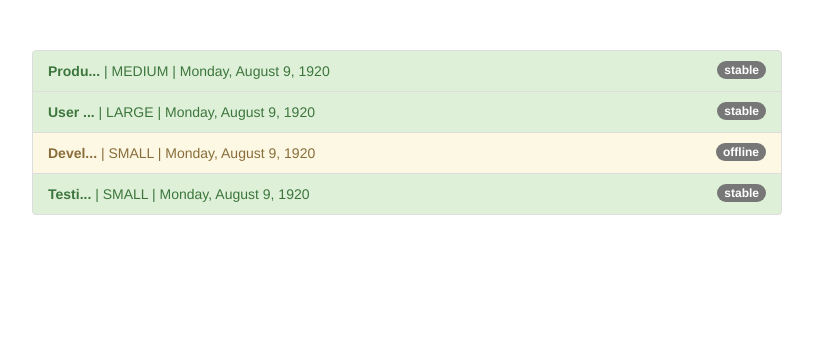
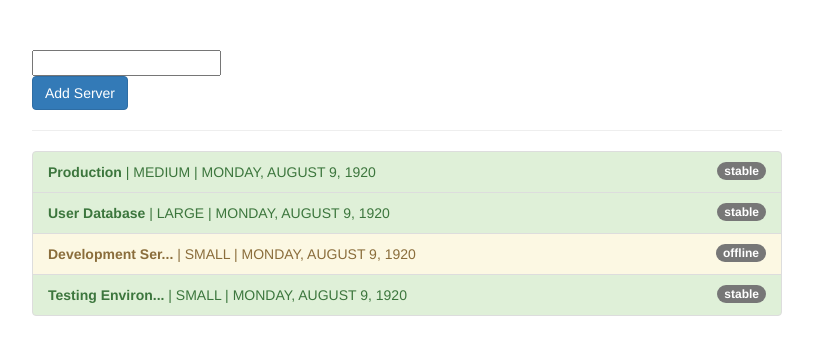
Before and after one commit to ThamTran9x/angular-pipes, an Angular app: page / in a window 1280 px wide. Shown: the top 354 px of the page, without its empty margins (233-1046 px from the left). Built offline with nearby package versions, Linux system fonts and the light colour scheme.

Commit message:
pure and impure pipe to update or not update filter list when array/object is changed

```diff
--- a/src/app/app.component.html
+++ b/src/app/app.component.html
@@ -1,18 +1,22 @@
 <div class="container">
   <div class="row">
     <div class="col-xs-12 col-sm-10 col-md-8 col-sm-offset-1 col-md-offset-2">
+      <input type="text" [(ngModel)]="filteredStatus">
+      <br>
+      <button class="btn btn-primary" (click)="onAddServer()">Add Server</button>
+      <hr>
       <ul class="list-group">
         <li
           class="list-group-item"
-          *ngFor="let server of servers"
+          *ngFor="let server of servers | filter:filteredStatus:'status'"
           [ngClass]="getStatusClasses(server)">
           <span
             class="badge">
             {{ server.status }}
           </span>
-          <strong>{{ server.name | shorten:5 }}</strong> |
+          <strong>{{ server.name | shorten:15 }}</strong> |
           {{ server.instanceType | uppercase}} |
-          {{ server.started | date:'fullDate'}}
+          {{ server.started | date:'fullDate' | uppercase}}
         </li>
       </ul>
     </div>
--- a/src/app/app.component.ts
+++ b/src/app/app.component.ts
@@ -32,6 +32,7 @@
       started: new Date(15, 1, 2017)
     }
   ];
+  filteredStatus = '';
   getStatusClasses(server: {instanceType: string, name: string, status: string, started: Date}) {
     return {
       'list-group-item-success': server.status === 'stable',
@@ -39,4 +40,13 @@
       'list-group-item-danger': server.status === 'critical'
     };
   }
+
+  onAddServer() {
+    this.servers.push({
+      instanceType: 'small',
+      name: 'New Server',
+      status: 'stable',
+      started: new Date(15, 1, 2017)
+    });
+  }
 }
--- a/src/app/app.module.ts
+++ b/src/app/app.module.ts
@@ -5,11 +5,13 @@
 
 import { AppComponent } from './app.component';
 import { ShortenPipe } from './shorten.pipe';
+import { FilterPipe } from './filter.pipe';
 
 @NgModule({
   declarations: [
     AppComponent,
-    ShortenPipe
+    ShortenPipe,
+    FilterPipe
   ],
   imports: [
     BrowserModule,
--- /dev/null
+++ b/src/app/filter.pipe.ts
@@ -0,0 +1,22 @@
+import { Pipe, PipeTransform } from '@angular/core';
+
+@Pipe({
+  name: 'filter',
+  pure: false
+})
+export class FilterPipe implements PipeTransform {
+
+  transform(value: any, filterString: string, propName: string): any {
+    const resultArray = [];
+    if (value.length === 0 || filterString === '') {
+      return value;
+    }
+    for (const item of value) {
+      if (item[propName] === filterString) {
+        resultArray.push(item);
+      }
+    }
+    return resultArray;
+  }
+
+}
```
